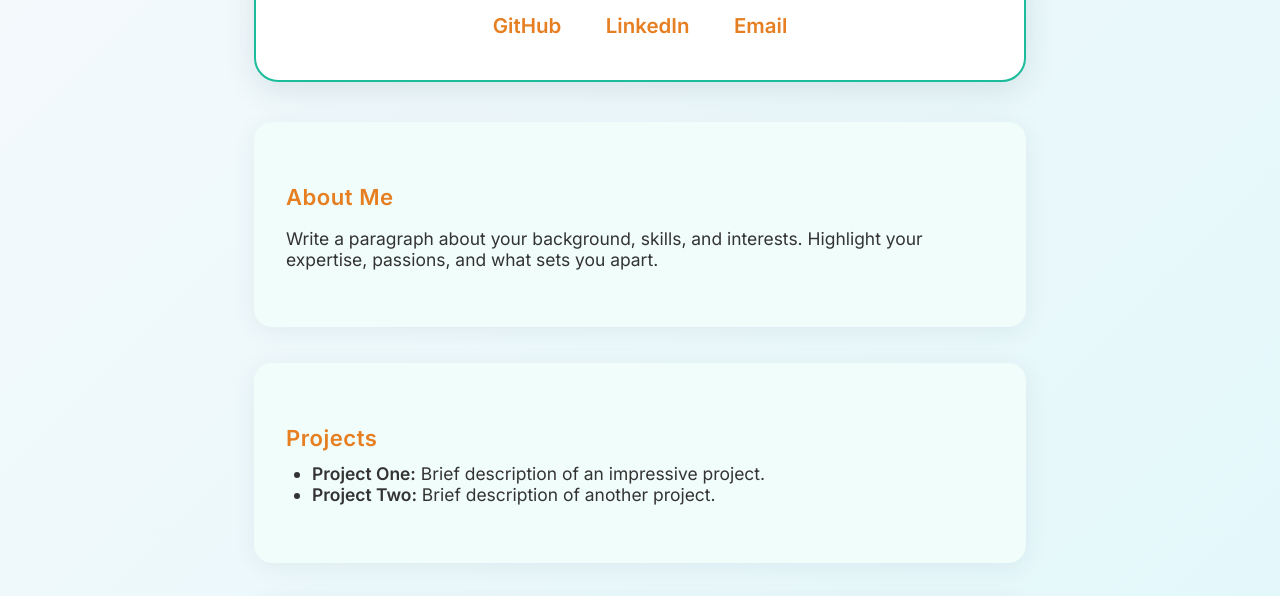
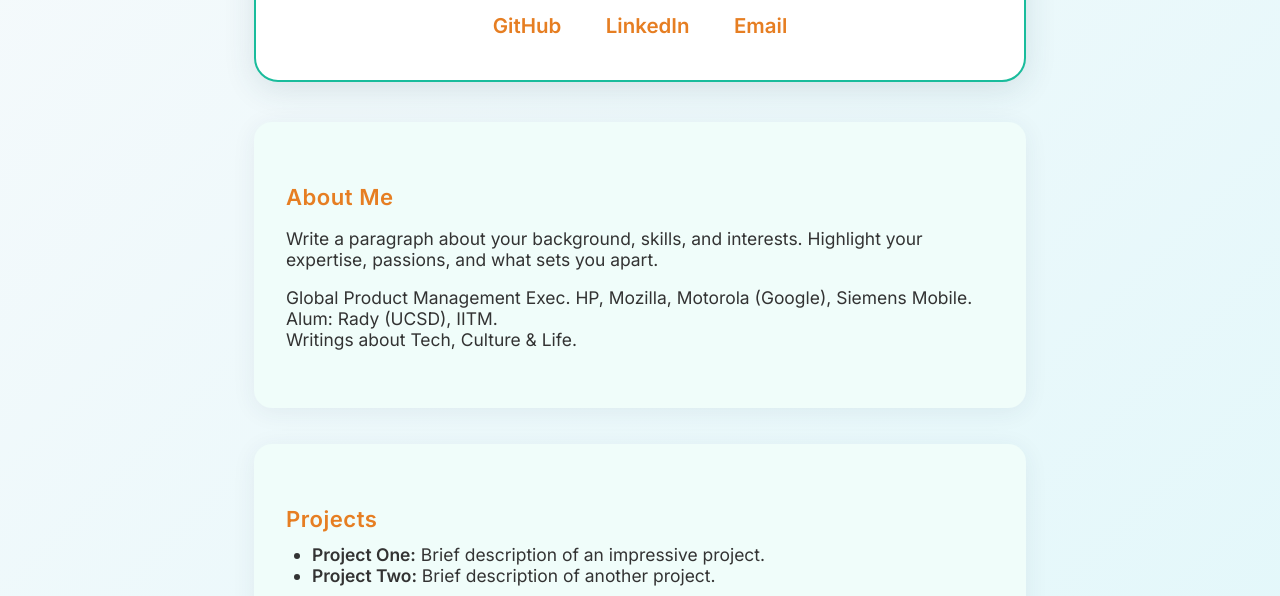
Before and after one commit to sankam10/sankam10.github.io, a plain HTML site: page index.html in a window 1280 px wide. Shown: the part 486-1082 px from the top of the page. Drawn offline with Linux system fonts and the light colour scheme.

Commit message:
Update index.html

```diff
--- a/index.html
+++ b/index.html
@@ -210,6 +210,11 @@
     <div id="about" class="card section">
       <h3>About Me</h3>
       <p>Write a paragraph about your background, skills, and interests. Highlight your expertise, passions, and what sets you apart.</p>
+      <p>
+        Global Product Management Exec. HP, Mozilla, Motorola (Google), Siemens Mobile.<br>
+        Alum: Rady (UCSD), IITM.<br>
+        Writings about Tech, Culture &amp; Life.
+      </p>
     </div>
 
     <div id="projects" class="card section">
```
